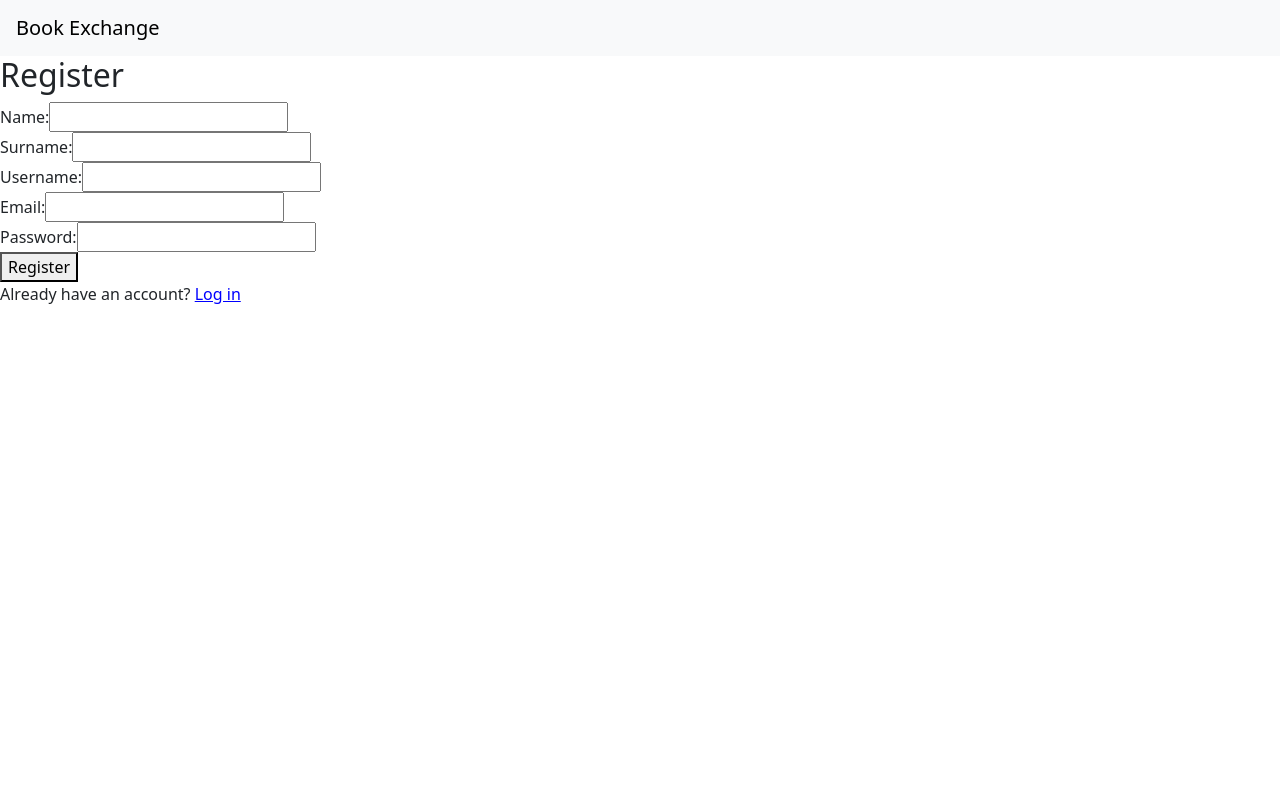
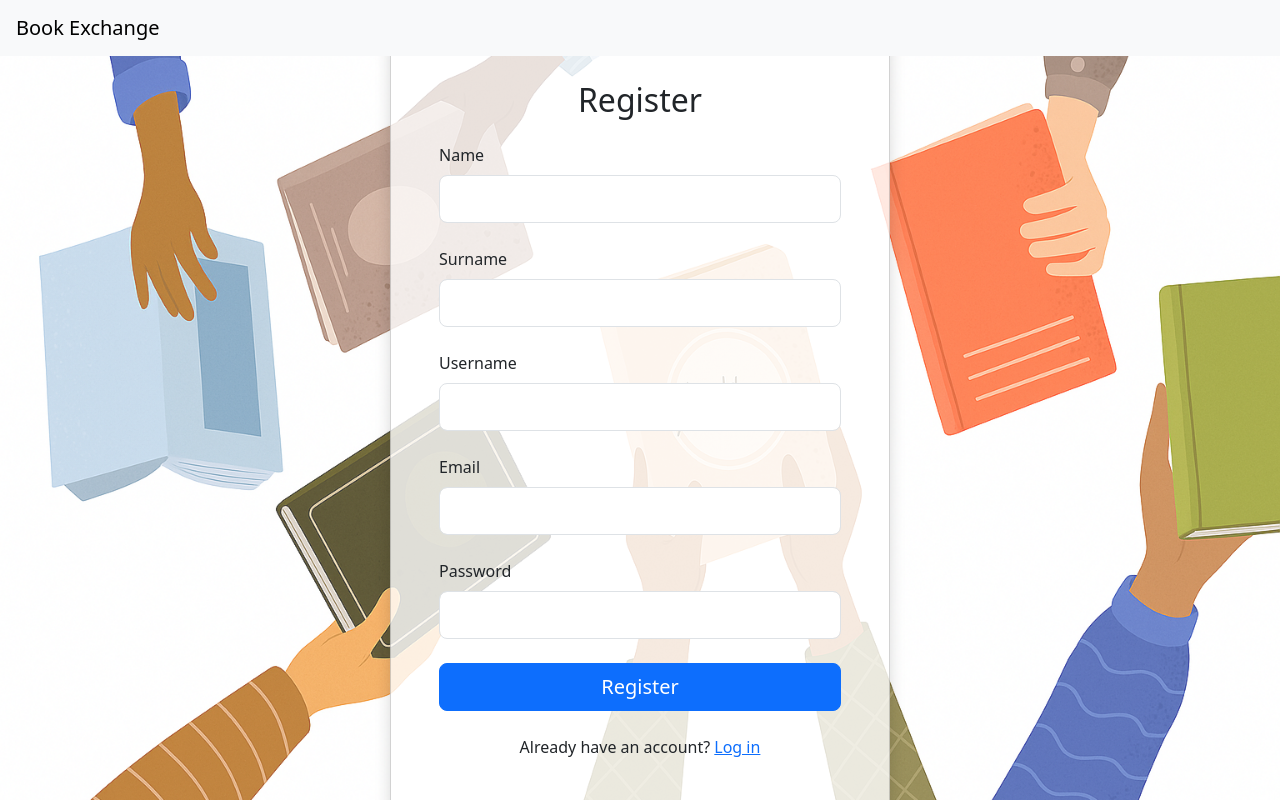
Before and after one commit to kristina-djukic/book-exchange, a React (Create React App) app in the folder frontend/: page /register in a window 1280 px wide. Built offline with nearby package versions, Linux system fonts and the light colour scheme.

Commit message:
replace login and register styles with  auth styles, apply to register

```diff
--- a/frontend/src/pages/loginPage.css
+++ b/frontend/src/pages/authPages.css
@@ -1,4 +1,4 @@
-.login-background {
+.auth-background {
   position: fixed;
   top: 56px;
   left: 0;
@@ -15,7 +15,7 @@
   background-attachment: fixed;
   overflow: hidden;
 }
-.login-container {
+.auth-container {
   display: flex;
   align-items: center;
   justify-content: center;
@@ -23,13 +23,13 @@
   padding: 2rem;
   box-sizing: border-box;
 }
-.login-card.card {
+.auth-card.card {
   max-width: 500px;
   width: 100%;
   padding: 2rem;
-  background: rgba(255, 255, 255, 0.85);
+  background: rgba(255, 255, 255, 0.8);
 }
-.link {
+.auth-link {
   cursor: pointer;
   text-decoration: underline;
 }
--- a/frontend/src/pages/loginPage.js
+++ b/frontend/src/pages/loginPage.js
@@ -1,7 +1,7 @@
 import React, { useState } from "react";
 import { useNavigate } from "react-router-dom";
 import useLogin from "../hooks/useLogin";
-import "./loginPage.css";
+import "./authPages.css";
 
 const LoginPage = () => {
   const [email, setEmail] = useState("");
@@ -25,9 +25,9 @@ const LoginPage = () => {
     }
   };
   return (
-    <div className="login-background">
-      <div className="login-container">
-        <div className="login-card card shadow">
+    <div className="auth-background">
+      <div className="auth-container">
+        <div className="auth-card card shadow">
           <div className="card-body">
             <h2 className="card-title mb-4 text-center">Login</h2>
             {error && <div className="alert alert-danger">{error}</div>}
@@ -69,7 +69,7 @@ const LoginPage = () => {
             <p className="mt-4 text-center">
               Don't have an account?{" "}
               <span
-                className="text-primary link"
+                className="auth-link text-primary"
                 onClick={() => navigate("/register")}
               >
                 Register here
--- a/frontend/src/pages/registerPage.js
+++ b/frontend/src/pages/registerPage.js
@@ -1,6 +1,7 @@
 import React, { useState } from "react";
 import { useRegister } from "../hooks/useRegister";
 import { useNavigate } from "react-router-dom";
+import "./authPages.css";
 
 const RegisterPage = () => {
   const [email, setEmail] = useState("");
@@ -43,76 +44,99 @@ const RegisterPage = () => {
   };
 
   return (
-    <div className="register-page">
-      <h2>Register</h2>
-      {error && <p className="error">{error}</p>}
+    <div className="auth-background">
+      <div className="auth-container">
+        <div className="auth-card card shadow">
+          <div className="card-body">
+            <h2 className="card-title mb-4 text-center">Register</h2>
+            {error && <div className="alert alert-danger">{error}</div>}
             <form onSubmit={HandleSubmit}>
-        <div className="form-group">
-          <label htmlFor="name">Name:</label>
+              <div className="mb-4">
+                <label htmlFor="name" className="form-label">
+                  Name
+                </label>
                 <input
+                  id="name"
                   type="text"
-            id="name"
+                  className="form-control form-control-lg"
                   value={name}
                   onChange={(e) => setName(e.target.value)}
                   required
                 />
               </div>
-        <div className="form-group">
-          <label htmlFor="email">Surname:</label>
+              <div className="mb-4">
+                <label htmlFor="surname" className="form-label">
+                  Surname
+                </label>
                 <input
+                  id="surname"
                   type="text"
-            id="surname"
+                  className="form-control form-control-lg"
                   value={surname}
                   onChange={(e) => setSurname(e.target.value)}
                   required
                 />
               </div>
-        <div className="form-group">
-          <label htmlFor="username">Username:</label>
+              <div className="mb-4">
+                <label htmlFor="username" className="form-label">
+                  Username
+                </label>
                 <input
+                  id="username"
                   type="text"
-            id="username"
+                  className="form-control form-control-lg"
                   value={username}
                   onChange={(e) => setUsername(e.target.value)}
                   required
                 />
               </div>
-        <div className="form-group">
-          <label htmlFor="email">Email:</label>
+              <div className="mb-4">
+                <label htmlFor="email" className="form-label">
+                  Email
+                </label>
                 <input
+                  id="email"
                   type="email"
-            id="email"
+                  className="form-control form-control-lg"
                   value={email}
                   onChange={(e) => setEmail(e.target.value)}
                   required
                 />
               </div>
-        <div className="form-group">
-          <label htmlFor="password">Password:</label>
+              <div className="mb-4">
+                <label htmlFor="password" className="form-label">
+                  Password
+                </label>
                 <input
+                  id="password"
                   type="password"
-            id="password"
+                  className="form-control form-control-lg"
                   value={password}
                   onChange={(e) => setPassword(e.target.value)}
                   required
                 />
               </div>
-        <button type="submit">Register</button>
+              <button
+                type="submit"
+                className="btn btn-primary btn-lg w-100"
+                disabled={loading}
+              >
+                {loading ? "Registering..." : "Register"}
+              </button>
             </form>
-      <p>
+            <p className="mt-4 text-center">
               Already have an account?{" "}
               <span
-          style={{
-            color: "blue",
-            textDecoration: "underline",
-            cursor: "pointer",
-          }}
+                className="auth-link text-primary"
                 onClick={() => navigate("/login")}
               >
                 Log in
               </span>
             </p>
           </div>
+        </div>
+      </div>
+    </div>
   );
 };
 
```
Lines whose indentation alone changed are shown as unchanged.
